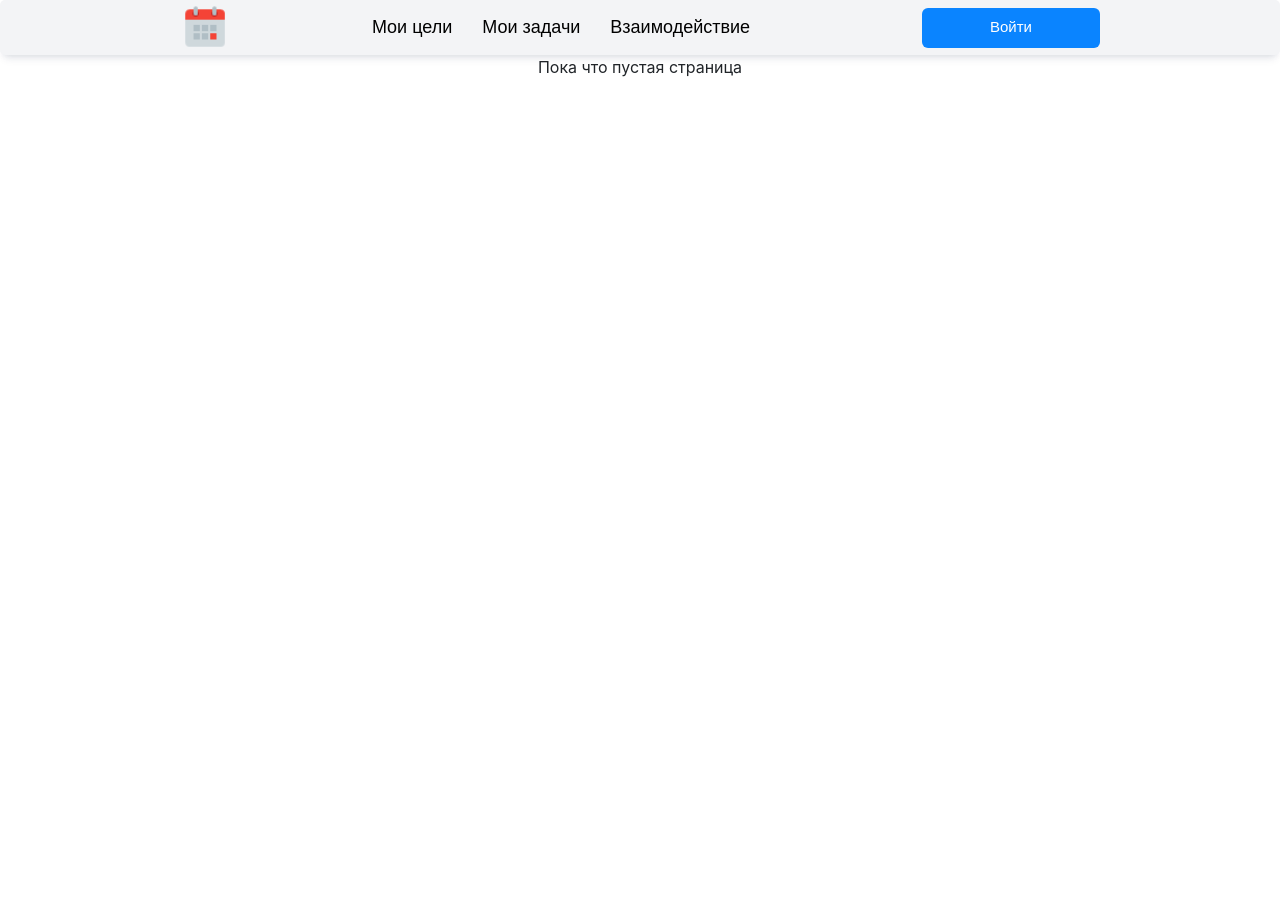
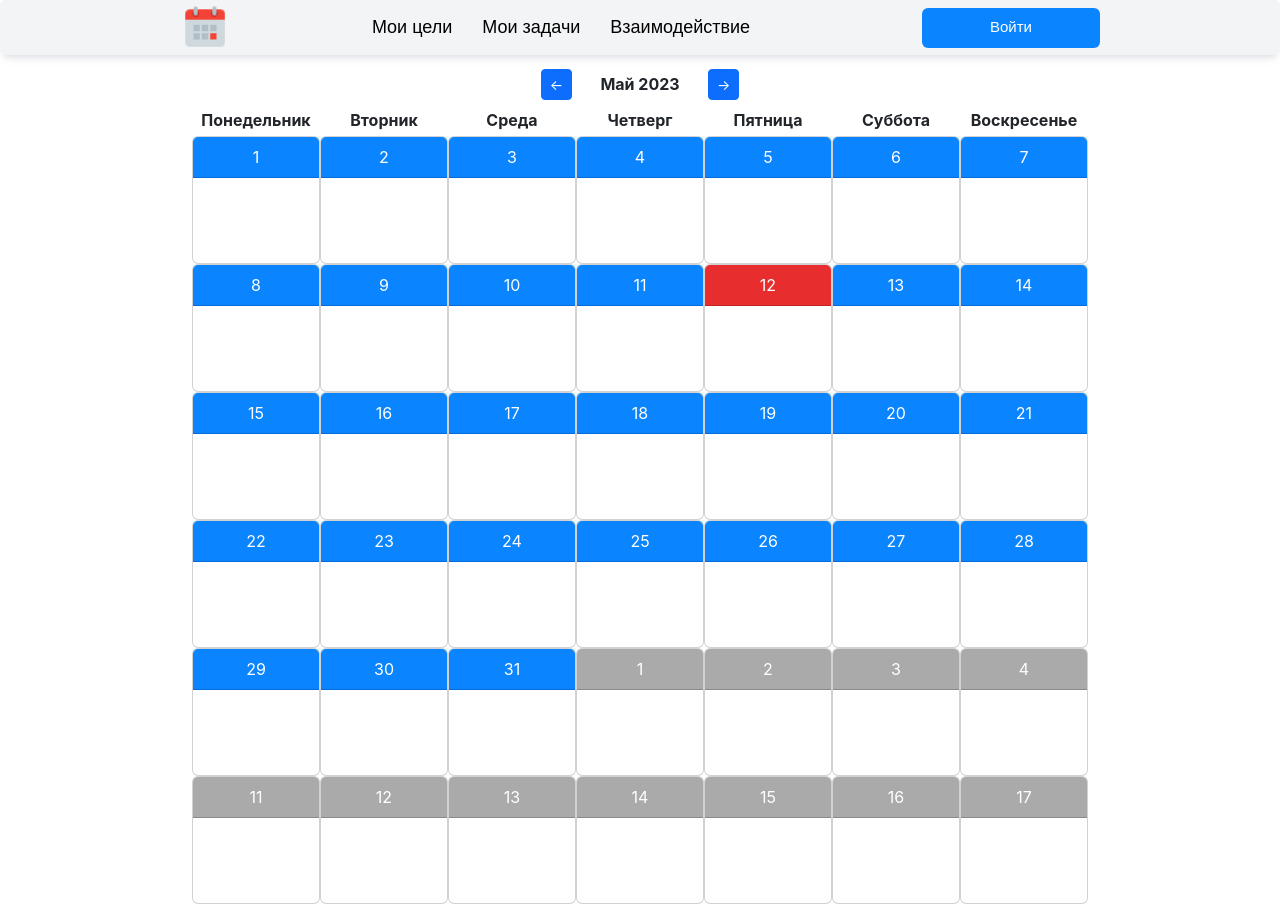
Before and after one commit to lonkidely/modern-calendar-planner, a React app: page / in a window 1280 px wide. Before the commit the page ends 800 px from the top, so only its background shows below. Built offline with nearby package versions, Linux system fonts and the light colour scheme.

Commit message:
create calendar; add to main page

```diff
--- /dev/null
+++ b/src/components/Calendar/Calendar.scss
@@ -0,0 +1,68 @@
+@import '@styles/index.scss';
+
+.calendar {
+  display: flex;
+  flex-flow: row nowrap;
+  justify-content: center;
+  align-items: center;
+  width: 56rem;
+  height: 53rem;
+  margin: 5px;
+
+  &__utils {
+    &__left_btn {
+      width: 100%;
+      height: 100%;
+      display: flex;
+      flex-flow: row nowrap;
+      justify-content: flex-end;
+      align-items: center;
+    }
+
+    &__current_month {
+      width: 100%;
+      height: 31px;
+      display: flex;
+      flex-flow: row nowrap;
+      justify-content: center;
+      align-items: center;
+    }
+
+    &__right_btn {
+      width: 100%;
+      height: 100%;
+      display: flex;
+      flex-flow: row nowrap;
+      justify-content: flex-start;
+      align-items: center;
+    }
+  }
+
+  table {
+    padding: 0;
+    margin: 0;
+
+    thead {
+      tr {
+        th {
+          text-align: center;
+          align-items: center;
+        }
+      }
+    }
+
+    tbody {
+      tr {
+        padding: 0;
+        margin: 0;
+      }
+
+      td {
+        width: 8rem;
+        height: 8rem;
+        padding: 0;
+        margin: 0;
+      }
+    }
+  }
+}
--- /dev/null
+++ b/src/components/Calendar/Calendar.tsx
@@ -0,0 +1,128 @@
+import React, {useState} from 'react';
+import './Calendar.scss';
+import {Button, Table} from 'react-bootstrap';
+import {CalendarDay} from "@components/CalendarDay/CalendarDay";
+
+
+export const Calendar:React.FC<unknown> = () => {
+    const daysOfWeek:string[] = ["Понедельник", "Вторник", "Среда", "Четверг", "Пятница", "Суббота", "Воскресенье"];
+    const monthOfYear:string[] = [
+        "Январь",
+        "Февраль",
+        "Март",
+        "Апрель",
+        "Май",
+        "Июнь",
+        "Июль",
+        "Август",
+        "Сентябрь",
+        "Октябрь",
+        "Ноябрь",
+        "Декабрь"
+    ];
+
+    const currentDate:Date = new Date();
+    const [currentMonth, setCurrentMonth] = useState(currentDate.getMonth());
+    const [currentYear, setCurrentYear] = useState(currentDate.getFullYear());
+
+    const prevMonth = (month:number) => month === 0 ? 11 : month - 1;
+    const prevMonthToYear = (month:number, year: number) => month === 0 ? year - 1 : year;
+    const nextMonth = (month:number) => month === 11 ? 0 : month + 1;
+    const nextMonthToYear = (month:number, year:number) => month === 11 ? year + 1 : year;
+
+    const firstDayOfMonth:number = new Date(currentYear, currentMonth).getDay();
+    const lastDayOfMonth:number = new Date(currentYear, currentMonth + 1, 0).getDate();
+    const lastDayOfWeekCurrentMonth:number = new Date(currentYear, currentMonth + 1, 0).getDay();
+    const lastDayOfPrevMonth:number = new Date(currentYear, currentMonth, 0).getDate();
+
+    const updateMonthNext = () => {
+        setCurrentMonth(month => nextMonth(month));
+        setCurrentYear(year => nextMonthToYear(currentMonth, year));
+    };
+
+    const updateMonthPrev = () => {
+        setCurrentMonth(month => prevMonth(month));
+        setCurrentYear(year => prevMonthToYear(currentMonth, year));
+    };
+
+    type calendarDay = {
+        day:number;
+        type:string;
+    };
+    enum typeOfCalendarDay {
+        active = "calendar_day",
+        inactive = "calendar_day_inactive",
+        today = "calendar_day_today",
+    }
+
+    let calendarMonth:calendarDay[] = [];
+    for (let i = lastDayOfPrevMonth - (firstDayOfMonth === 0 ? 7 : firstDayOfMonth) + 2; i <= lastDayOfPrevMonth; i++) {
+        calendarMonth = [...calendarMonth, {day:i, type:typeOfCalendarDay.inactive}];
+    }
+    for (let i = 1; i <= lastDayOfMonth; i++) {
+        calendarMonth = [...calendarMonth, {day:i, type:typeOfCalendarDay.active}];
+    }
+    for (let i = 0; i < 7 - (lastDayOfWeekCurrentMonth === 0 ? 7 : lastDayOfWeekCurrentMonth); i++) {
+        calendarMonth = [...calendarMonth, {day:1 + i, type:typeOfCalendarDay.inactive}];
+    }
+    if (calendarMonth.length < 42) {
+        for (let i = 7 - (lastDayOfWeekCurrentMonth === 0 ? 7 : lastDayOfWeekCurrentMonth);
+            i < 7 - (lastDayOfWeekCurrentMonth === 0 ? 7 : lastDayOfWeekCurrentMonth) + 7; i++) {
+            calendarMonth = [...calendarMonth, {day:7 + i, type:typeOfCalendarDay.inactive}];
+        }
+    }
+    if (currentMonth === currentDate.getMonth() && currentYear === currentDate.getFullYear()) {
+        const idx = calendarMonth.findIndex( el => el.day === currentDate.getDate() && el.type === typeOfCalendarDay.active);
+        calendarMonth[idx].type = typeOfCalendarDay.today;
+    }
+
+    return (
+        <div className="calendar">
+            <Table borderless hover size={"sm"}>
+                <thead>
+                    <tr className="calendar__utils">
+                        <th></th>
+                        <th></th>
+                        <th>
+                            <div className="calendar__utils__left_btn">
+                                <Button size="sm" onClick={updateMonthPrev}> &larr; </Button>
+                            </div>
+                        </th>
+
+                        <th>
+                            <div className="calendar__utils__current_month">
+                                {monthOfYear[currentMonth] + " " + currentYear}
+                            </div>
+                        </th>
+
+                        <th>
+                            <div className="calendar__utils__right_btn">
+                                <Button size="sm" onClick={updateMonthNext}> &rarr; </Button>
+                            </div>
+                        </th>
+                        <th></th>
+                        <th></th>
+                    </tr>
+                    <tr>
+                        {
+                            daysOfWeek.map((val, idx) => {
+                                return <th key={idx}>{val}</th>;
+                            })
+                        }
+                    </tr>
+                </thead>
+                <tbody>
+                    {
+                        Array.from(Array(calendarMonth.length).keys()).map((value) => {
+                            return <tr key={value}>{
+                                calendarMonth.slice(7 * value, 7 * (value + 1)).map((val, idx) => {
+                                    return <td key={idx}><CalendarDay key={idx} day={val.day} class={val.type} /></td>;
+                                })
+                            }</tr>;
+                        })
+                    }
+                </tbody>
+            </Table>
+        </div>
+    );
+};
--- /dev/null
+++ b/src/components/CalendarDay/CalendarDay.scss
@@ -0,0 +1,37 @@
+@import '@styles/index.scss';
+
+.calendar_day {
+  width: 8rem;
+  height: 8rem;
+  margin: 0;
+
+  .calendar_day_header {
+    text-align: center;
+    background-color: var(--primary-color);
+    color: var(--main-color-text);
+  }
+}
+
+.calendar_day_inactive {
+  width: 8rem;
+  height: 8rem;
+  margin: 0;
+
+  .calendar_day_header {
+    text-align: center;
+    background-color: var(--secondary-color);
+    color: var(--main-color-text);
+  }
+}
+
+.calendar_day_today {
+  width: 8rem;
+  height: 8rem;
+  margin: 0;
+
+  .calendar_day_header {
+    text-align: center;
+    background-color: var(--text-danger);
+    color: var(--main-color-text);
+  }
+}
--- /dev/null
+++ b/src/components/CalendarDay/CalendarDay.tsx
@@ -0,0 +1,18 @@
+import React from 'react';
+import Card from 'react-bootstrap/Card';
+import './CalendarDay.scss';
+
+type CalendarDayProps = {
+    day: number,
+    class:string,
+};
+
+export const CalendarDay:React.FC<CalendarDayProps> = (props:CalendarDayProps) => {
+    return (
+        <div>
+            <Card className={props.class}>
+                <Card.Header className="calendar_day_header">{ props.day }</Card.Header>
+            </Card>
+        </div>
+    );
+};
--- a/src/views/MainPage/MainPage.tsx
+++ b/src/views/MainPage/MainPage.tsx
@@ -5,6 +5,7 @@ import {NotesPanel} from "@components/NotesPanel/NotesPanel";
 import {RightPanel} from "@components/RightPanel/RightPanel";
 import {NewGoal} from "@components/NewGoal/NewGoal";
 import {NewTask} from "@components/NewTask/NewTask";
+import {Calendar} from "@components/Calendar/Calendar";
 
 export const MainPage = () => {
     return (
@@ -14,7 +15,7 @@ export const MainPage = () => {
                 <NotesPanel />
                 <div className="main__container">
                     <div className="main_page_content">
-                        Пока что пустая страница
+                        <Calendar />
                     </div>
                 </div>
                 <RightPanel />
```
